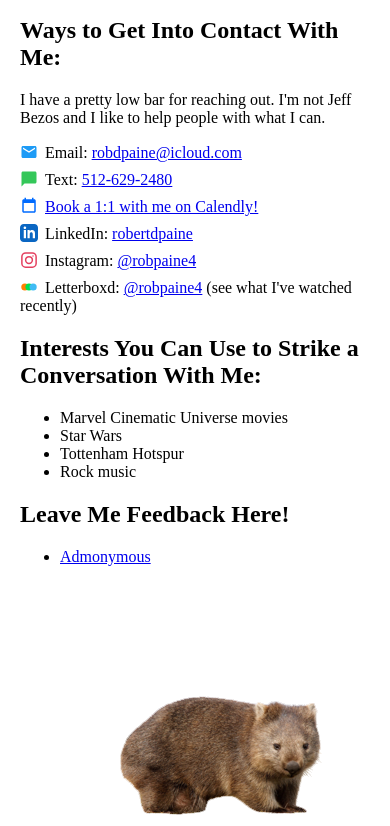
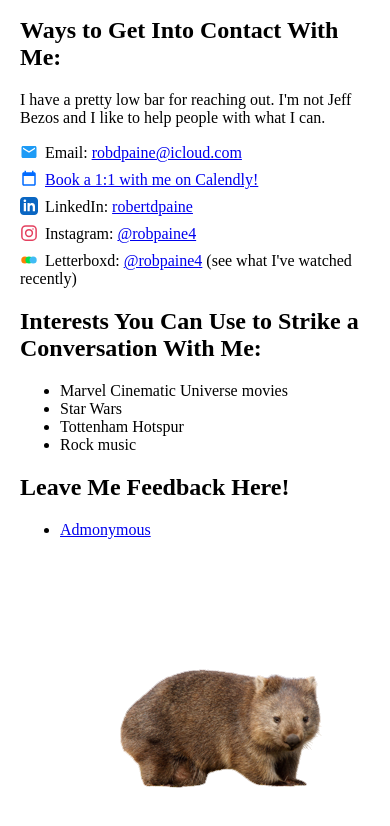
Before and after one commit to RobPaine1/RobPaine1.github.io, a plain HTML site: page index.html in a window 390 px wide. Shown: the part 962-1788 px from the top of the page. After the commit the page ends 1761 px from the top, so only its background shows below. Drawn offline with Linux system fonts and the light colour scheme; no server answers.

Commit message:
Remove phone number from the contact list
A public personal number invites spam and scraping, and the page
already offers email, Calendly and LinkedIn.

Co-Authored-By: Claude Fable 5.2 <noreply@anthropic.com>

```diff
--- a/index.html
+++ b/index.html
@@ -149,7 +149,6 @@
 <p>I have a pretty low bar for reaching out. I'm not Jeff Bezos and I like to help people with what I can.</p>
 <ul id="contact-list">
   <li><svg class="contact-icon" viewBox="0 0 24 24" xmlns="http://www.w3.org/2000/svg" aria-hidden="true"><path fill="#1D9BF6" d="M20 4H4c-1.1 0-1.99.9-1.99 2L2 18c0 1.1.9 2 2 2h16c1.1 0 2-.9 2-2V6c0-1.1-.9-2-2-2zm0 4-8 5-8-5V6l8 5 8-5v2z"/></svg>Email: <a href="mailto:robdpaine@icloud.com">robdpaine@icloud.com</a></li>
-  <li><svg class="contact-icon" viewBox="0 0 24 24" xmlns="http://www.w3.org/2000/svg" aria-hidden="true"><path fill="#34C759" d="M20 2H4c-1.1 0-2 .9-2 2v18l4-4h14c1.1 0 2-.9 2-2V4c0-1.1-.9-2-2-2z"/></svg>Text: <a href="sms:+15126292480">512-629-2480</a></li>
   <li><svg class="contact-icon" viewBox="0 0 24 24" xmlns="http://www.w3.org/2000/svg" aria-hidden="true"><path fill="#006BFF" d="M19 3h-1V1h-2v2H8V1H6v2H5c-1.11 0-2 .9-2 2v14c0 1.1.89 2 2 2h14c1.1 0 2-.9 2-2V5c0-1.1-.9-2-2-2zm0 16H5V8h14v11z"/></svg><a href="https://calendly.com/robdpaine/1-1-meeting-1">Book a 1:1 with me on Calendly!</a></li>
   <li><svg class="contact-icon" viewBox="0 0 24 24" xmlns="http://www.w3.org/2000/svg" aria-hidden="true"><path fill="#0A66C2" d="M19 0h-14c-2.761 0-5 2.239-5 5v14c0 2.761 2.239 5 5 5h14c2.762 0 5-2.239 5-5v-14c0-2.761-2.238-5-5-5zm-11 19h-3v-11h3v11zm-1.5-12.268c-.966 0-1.75-.79-1.75-1.764s.784-1.764 1.75-1.764 1.75.79 1.75 1.764-.783 1.764-1.75 1.764zm13.5 12.268h-3v-5.604c0-3.368-4-3.113-4 0v5.604h-3v-11h3v1.765c1.396-2.586 7-2.777 7 2.476v6.759z"/></svg>LinkedIn: <a href="https://www.linkedin.com/in/robertdpaine/">robertdpaine</a></li>
   <li><svg class="contact-icon" viewBox="0 0 24 24" xmlns="http://www.w3.org/2000/svg" fill="none" stroke="#E4405F" stroke-width="2" aria-hidden="true"><rect x="2.5" y="2.5" width="19" height="19" rx="5"/><circle cx="12" cy="12" r="4.5"/><circle cx="17.3" cy="6.7" r="1" fill="#E4405F" stroke="none"/></svg>Instagram: <a href="https://instagram.com/robpaine4">@robpaine4</a></li>
```
